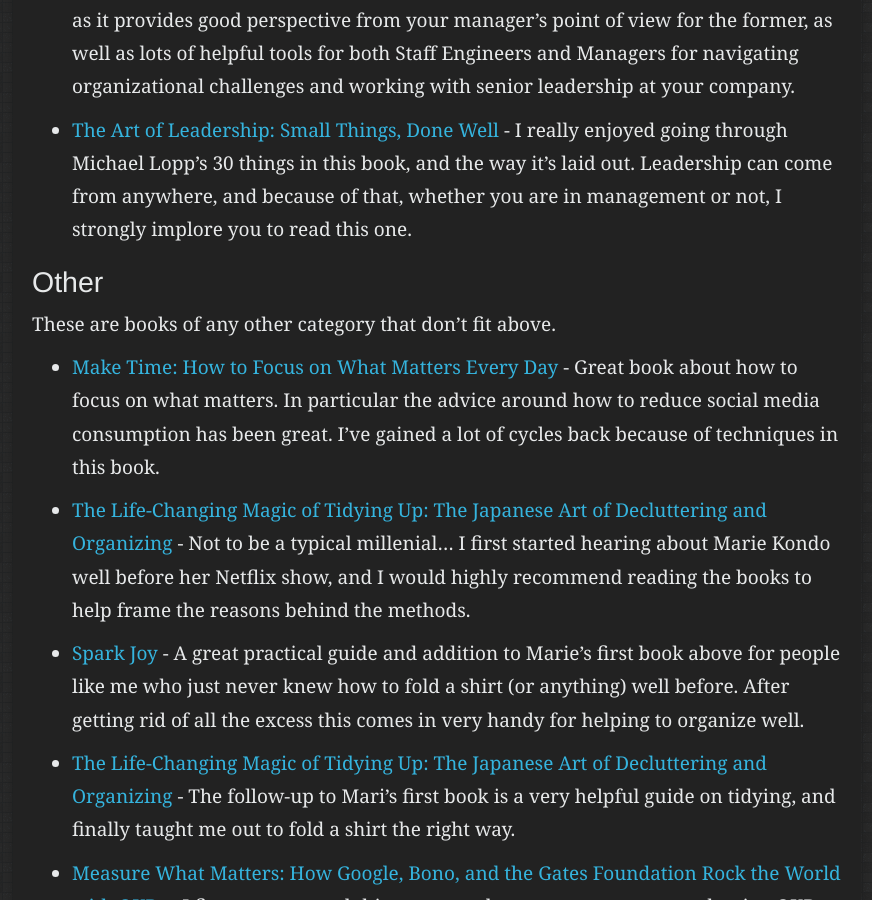
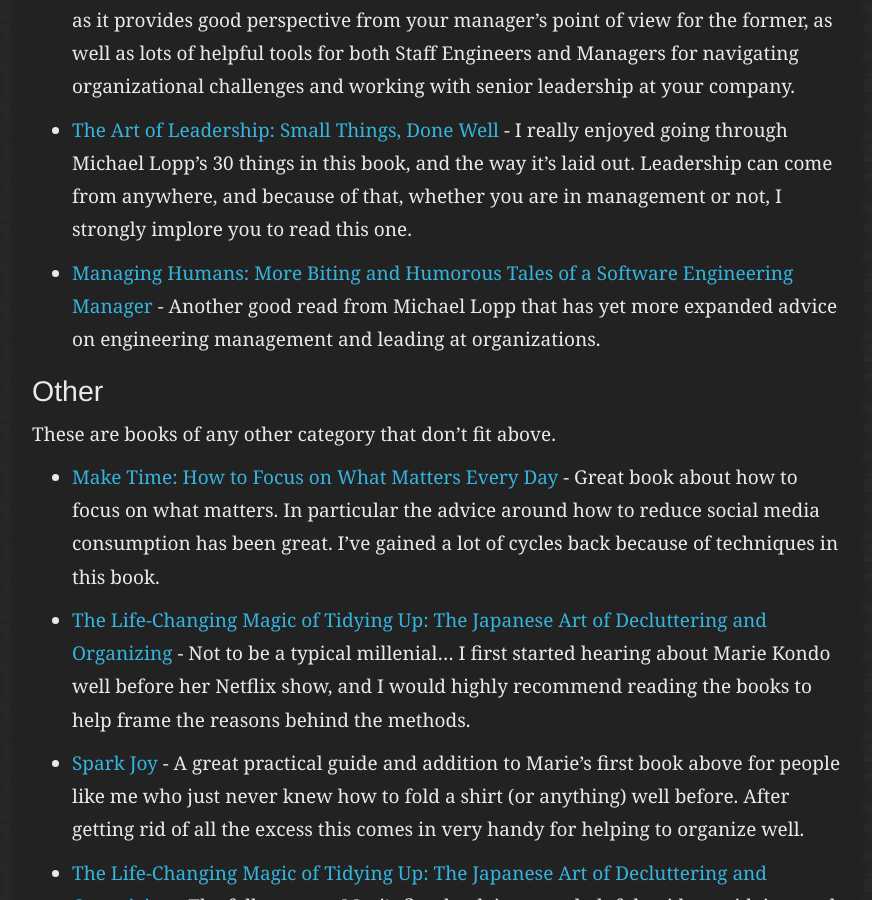
Before and after one commit to ryanspletzer/ryanspletzer.github.io, a Jekyll site: the page built from linkfarm.md, in a window 1280 px wide and 900 px high, scrolled down 6978 px. Shown: the whole window, without its empty margins (57-929 px from the left). Built offline with Jekyll 4.4.1, drawn with Linux system fonts in a browser that asks for light colours.

Commit message:
Add Managing Humans to linkfarm

```diff
--- a/linkfarm.md
+++ b/linkfarm.md
@@ -250,6 +250,10 @@ read them:
   through Michael Lopp's 30 things in this book, and the way it's laid out. Leadership can come from anywhere, and
   because of that, whether you are in management or not, I strongly implore you to read this one.
 
+* [Managing Humans: More Biting and Humorous Tales of a Software Engineering Manager](https://www.amazon.com/dp/1484271157/) -
+  Another good read from Michael Lopp that has yet more expanded advice on engineering management and leading at
+  organizations.
+
 ## Other
 
 These are books of any other category that don't fit above.
```
